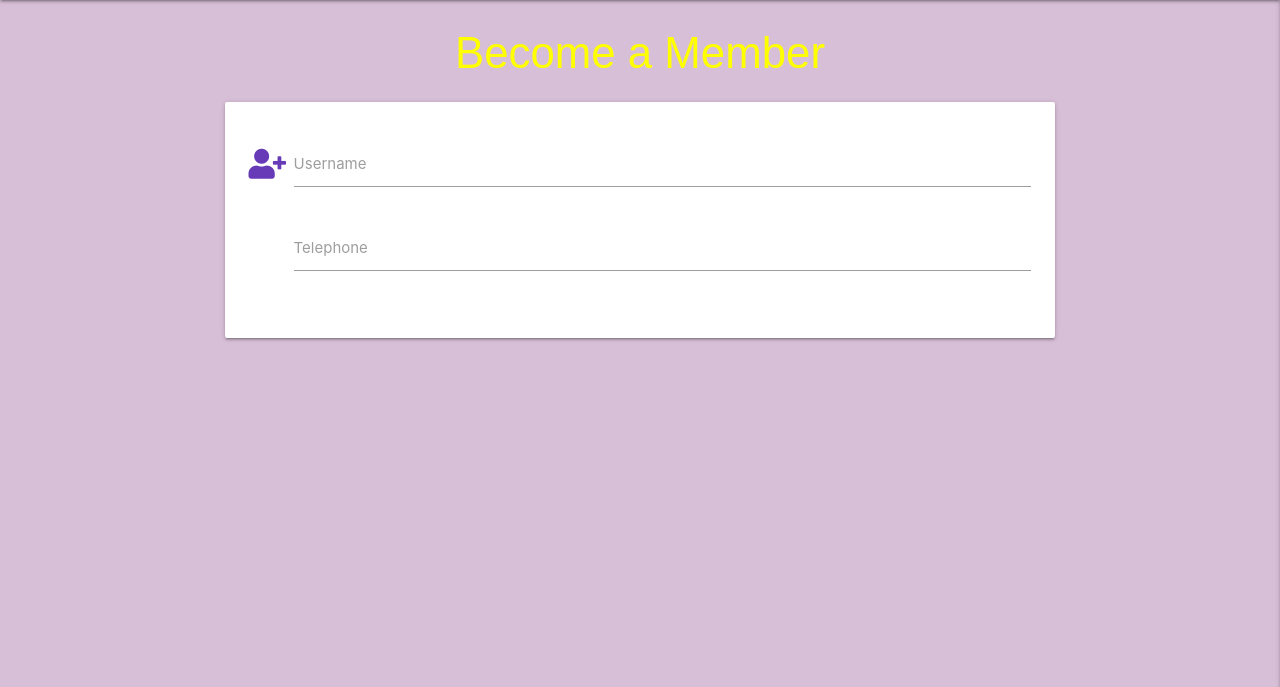
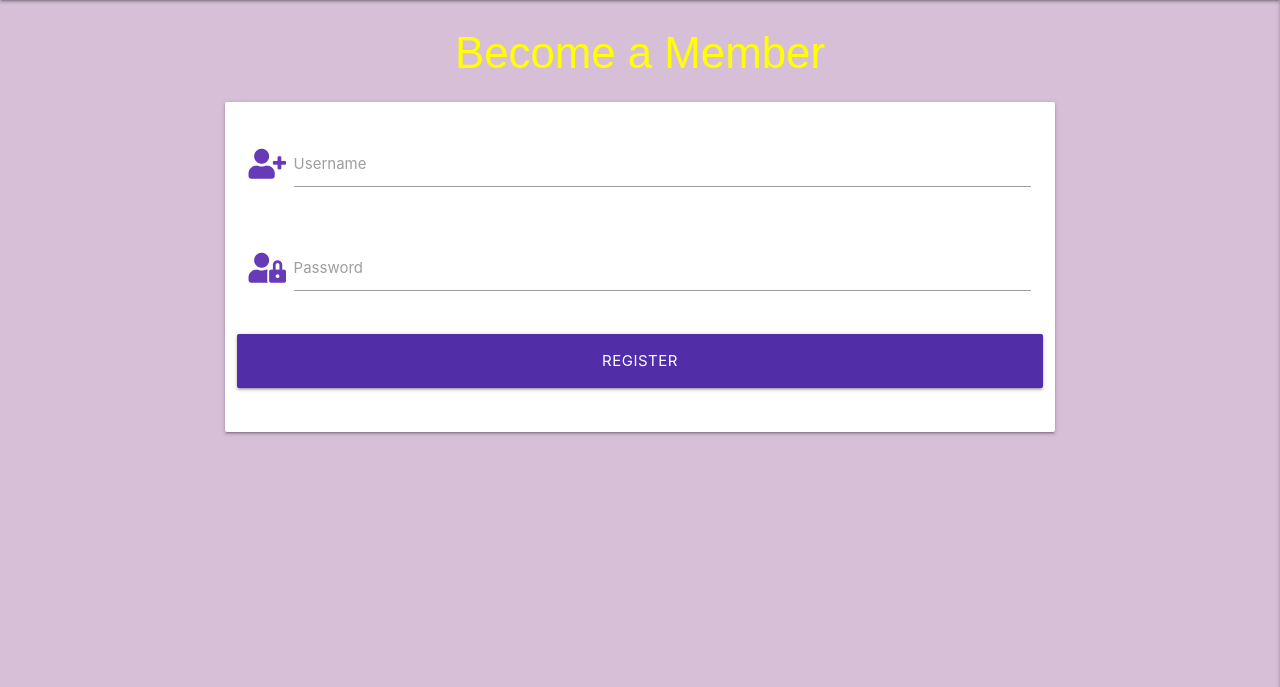
Before and after one commit to misauraleitao/coimbra-travels, a Flask app: page /register in a window 1280 px wide. Shown: the part 64-751 px from the top of the page. Run offline with Flask 2, Linux system fonts and the light colour scheme; some libraries are stand-ins or nearby versions; some web fonts are replaced.

Commit message:
Register form front end development completed

```diff
--- a/templates/places.html
+++ b/templates/places.html
@@ -8,7 +8,7 @@
     </div>
     <div class="top-left">
         <h3>Welcome to Coimbra Travels</h3>
-        <a href="{{ url_for('register') }}" class="deep-purple darken-2 btn-large">Sign up Today</a>
+        <a href="{{ url_for('register') }}" class="deep-purple darken-2 btn-large">Register Today</a>
     </div>
 
 
--- a/templates/register.html
+++ b/templates/register.html
@@ -4,7 +4,7 @@
 <h3 class="center-align">Become a Member</h3>
 
 <div class="row">
-    <form class="col s12 m8 offset-m2">
+    <form class="col s12 m8 offset-m2" method="POST" action="{{ url_for('register') }}">
         <div class="card-panel">
             <div class="row">
                 <div class="input-field col s12">
@@ -12,11 +12,16 @@
                     <input id="username" name="username" type="text" class="validate">
                     <label for="username">Username</label>
                 </div>
+            </div>
+            <div class="row">
                 <div class="input-field col s12">
-                    <i class="material-icons prefix"></i>
-                    <input id="icon_telephone" type="tel" class="validate">
-                    <label for="icon_telephone">Telephone</label>
+                    <i class="fas fa-user-lock prefix deep-purple-text darken-2"></i>
+                    <input id="password" name="password" type="password" class="validate">
+                    <label for="password">Password</label>
                 </div>
+            </div>
+            <div class="row">
+                <button type="submit" class="col s12 deep-purple darken-2 btn-large">Register</button>
             </div>
         </div>
     </form>
```
